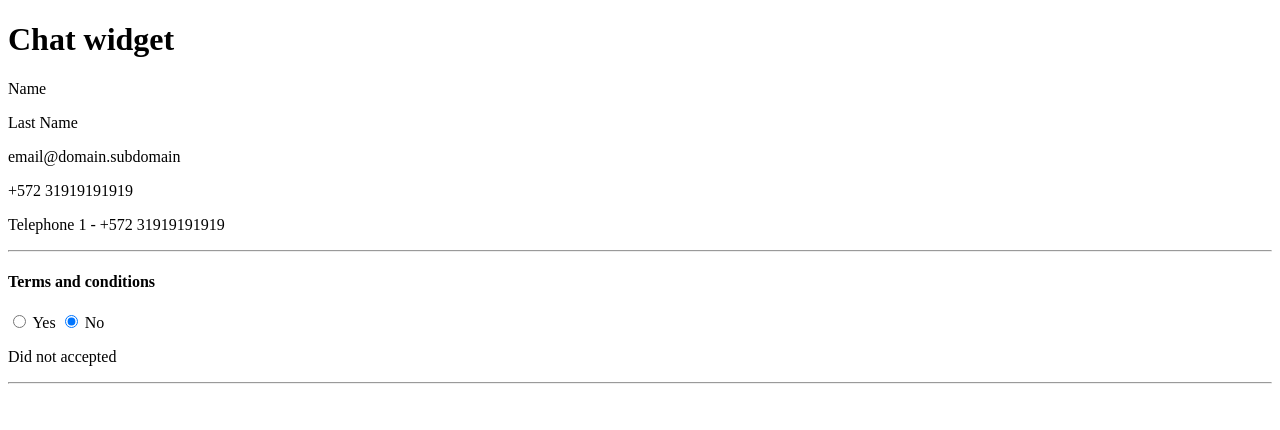
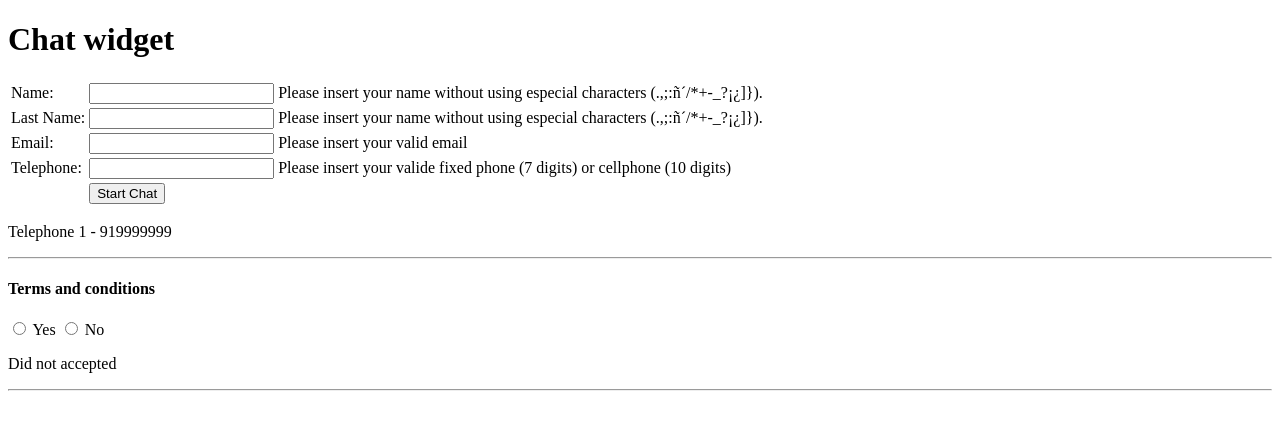
Before and after one commit to willy23martin/javascript_learning, an Angular app in the folder Angular/fundamentals/: page / in a window 1280 px wide. Shown: the top 430 px of the page. Built offline with nearby package versions, Linux system fonts and the light colour scheme.

Commit message:
Reactive Forms with Validations

```diff
--- a/Angular/fundamentals/src/app/app.module.ts
+++ b/Angular/fundamentals/src/app/app.module.ts
@@ -2,7 +2,7 @@ import { BrowserModule } from '@angular/platform-browser';
 import { NgModule } from '@angular/core';
 
 // NgModel: https://stackoverflow.com/questions/38892771/cant-bind-to-ngmodel-since-it-isnt-a-known-property-of-input
-import { FormsModule } from '@angular/forms';
+import { FormsModule, ReactiveFormsModule  } from '@angular/forms';
 
 import { AppRoutingModule } from './app-routing.module';
 import { AppComponent } from './app.component';
@@ -16,7 +16,8 @@ import { ChatComponent } from './chat/chat.component';
   imports: [
     BrowserModule,
     AppRoutingModule,
-    FormsModule
+    FormsModule,
+    ReactiveFormsModule
   ],
   providers: [],
   bootstrap: [AppComponent]
--- a/Angular/fundamentals/src/app/chat/chat.component.html
+++ b/Angular/fundamentals/src/app/chat/chat.component.html
@@ -1,10 +1,67 @@
 <h1>Chat widget</h1>
 
-<!--Directive {{}}-->
+<!--Reactive forms-->
+<form [formGroup]="customerDataForm" (ngSubmit)="onSubmit()">
+    <table aria-colspan="2">
+        <tr>
+            <td>
+                <label for="name">Name:</label>
+            </td>
+            <td>
+                <input type="text" name="name" id="name" formControlName="name"> <br />
+            </td>
+            <td *ngIf="customerDataForm.get('name').hasError('required') || customerDataForm.get('name').hasError('minLength') || customerDataForm.get('name').hasError('pattern')">
+                {{firstNameNotValidMessage}}
+            </td>
+        </tr>
+        <tr>
+            <td>
+                <label for="lastName">Last Name:</label>
+            </td>
+            <td>
+                <input type="text" name="lastName" id="lastName" formControlName="lastName"> <br />
+            </td>
+            <td *ngIf="customerDataForm.get('lastName').hasError('required') || customerDataForm.get('lastName').hasError('minLength') || customerDataForm.get('lastName').hasError('pattern')">
+                {{lastNameNotValidMessage}}
+            </td>
+        </tr>
+        <tr>
+            <td>
+                <label for="email">Email:</label>
+            </td>
+            <td>
+                <input type="email" name="email" id="email" formControlName="email"> <br />
+            </td>
+            <td *ngIf="customerDataForm.get('email').hasError('required') || customerDataForm.get('email').hasError('email')">
+                {{emailNotValidMessage}}
+            </td>
+        </tr>
+        <tr>
+            <td>
+                <label for="telephone">Telephone:</label>
+            </td>
+            <td>
+                <input type="tel" name="telephone" id="telephone" formControlName="telephone"> <br />
+            </td>
+            <td *ngIf="customerDataForm.get('telephone').hasError('required') || customerDataForm.get('telephone').hasError('pattern')">
+                {{phoneNumberNotValidMessage}}
+            </td>
+        </tr>
+        <tr>
+            <td></td>
+            <td>
+                <input type="submit" value="Start Chat">
+            </td>
+            <td></td>
+        </tr>
+    </table>
+</form>
+
+<!--Directive {{}}
 <p>{{name}}</p>
 <p>{{lastName}}</p>
 <p>{{email}}</p>
-<p>{{telephone}}</p>
+<p>{{telephone}}</p>-->
 
 <!--Directives NgIf and NgFor-->
 <div *ngIf="telephones.length >= 1">
--- a/Angular/fundamentals/src/app/chat/chat.component.ts
+++ b/Angular/fundamentals/src/app/chat/chat.component.ts
@@ -1,4 +1,5 @@
 import { Component, OnInit } from '@angular/core';
+import { FormGroup, FormBuilder, Validators } from '@angular/forms';
 
 @Component({
   selector: 'app-chat',
@@ -7,25 +8,56 @@ import { Component, OnInit } from '@angular/core';
 })
 export class ChatComponent implements OnInit {
 
-  name: string;
-  lastName: string;
-  email: string;
-  telephone: string;
+
   termsAndConditions: boolean; // Used with NgModel
 
   telephones: string[]; // Used with NgIf and NgFor
 
-  constructor() {
-    this.name = "Name";
-    this.lastName = "Last Name";
-    this.email = "email@domain.subdomain";
-    this.telephone = "+572 31919191919";
-    this.termsAndConditions = false;
+  // FormGroups:
+
+  customerDataForm: FormGroup;
+  submitted = false;
+
+  firstNameNotValidMessage = 'Please insert your name without using especial characters (.,;:ñ´/*+-_?¡¿]}).';
+  lastNameNotValidMessage = 'Please insert your name without using especial characters (.,;:ñ´/*+-_?¡¿]}).';
+  emailNotValidMessage = 'Please insert your valid email';
+  phoneNumberNotValidMessage = 'Please insert your valide fixed phone (7 digits) or cellphone (10 digits)';
+
+  personNameRegExp = new RegExp(`^[a-zA-Z]+(([',. -][a-zA-Z ])?[a-zA-Z]*)*$`);
+  emailRegExp = new RegExp(`^[a-zA-Z0-9_+&*-]+(?:\.[a-zA-Z0-9_+&*-]+)*@(?:[a-zA-Z0-9-]+\.)+[a-zA-Z]{2,7}$`);
+  cellPhoneRegExp = new RegExp(`[0-9]{3}[0-9]{3}[0-9]{4}`);
+  fixedPhoneRegExp = new RegExp(`[0-9]{3}[0-9]{4}`);
+
+
+  constructor(private formBuilder: FormBuilder) {
     this.telephones = [];
-   }
+    this.customerDataForm = this.formBuilder.group({
+      name: ['', [Validators.required, Validators.minLength(3), Validators.pattern(this.personNameRegExp)]],
+      lastName: ['', [Validators.required, Validators.minLength(3), Validators.pattern(this.personNameRegExp)]],
+      email: ['', [Validators.required, Validators.email]],
+      telephone: ['', [Validators.required, Validators.pattern(this.fixedPhoneRegExp) || Validators.pattern(this.cellPhoneRegExp)]]
+    });
+  }
 
   ngOnInit(): void {
-    this.telephones[0] = this.telephone;
+    this.telephones[0] = '919999999';
+  }
+
+  get form(){
+    return this.customerDataForm.controls;
+  }
+
+  onSubmit(){
+    this.submitted = true;
+    if(this.customerDataForm.invalid){
+      return;
+    }
+    this.onReset();
+  }
+
+  onReset(){
+    this.submitted=false;
+    this.customerDataForm.reset();
   }
 
 }
```
